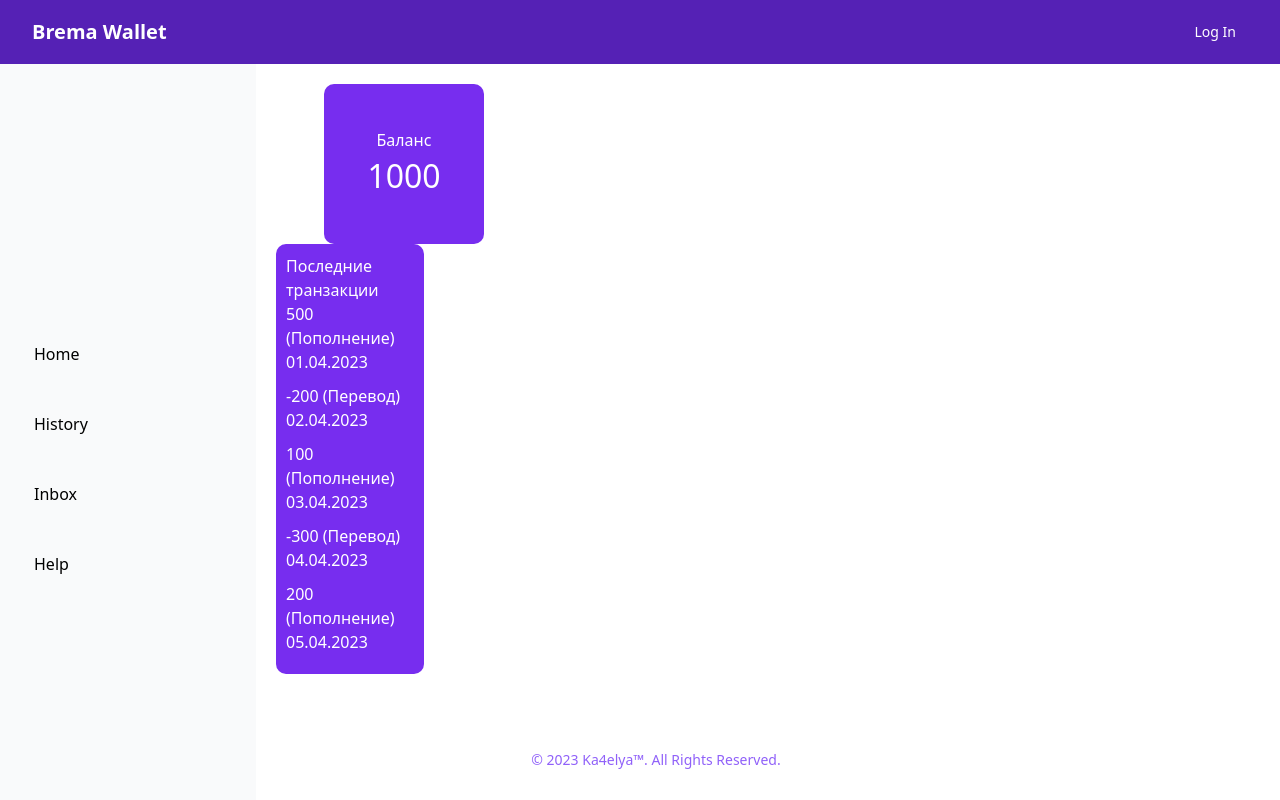
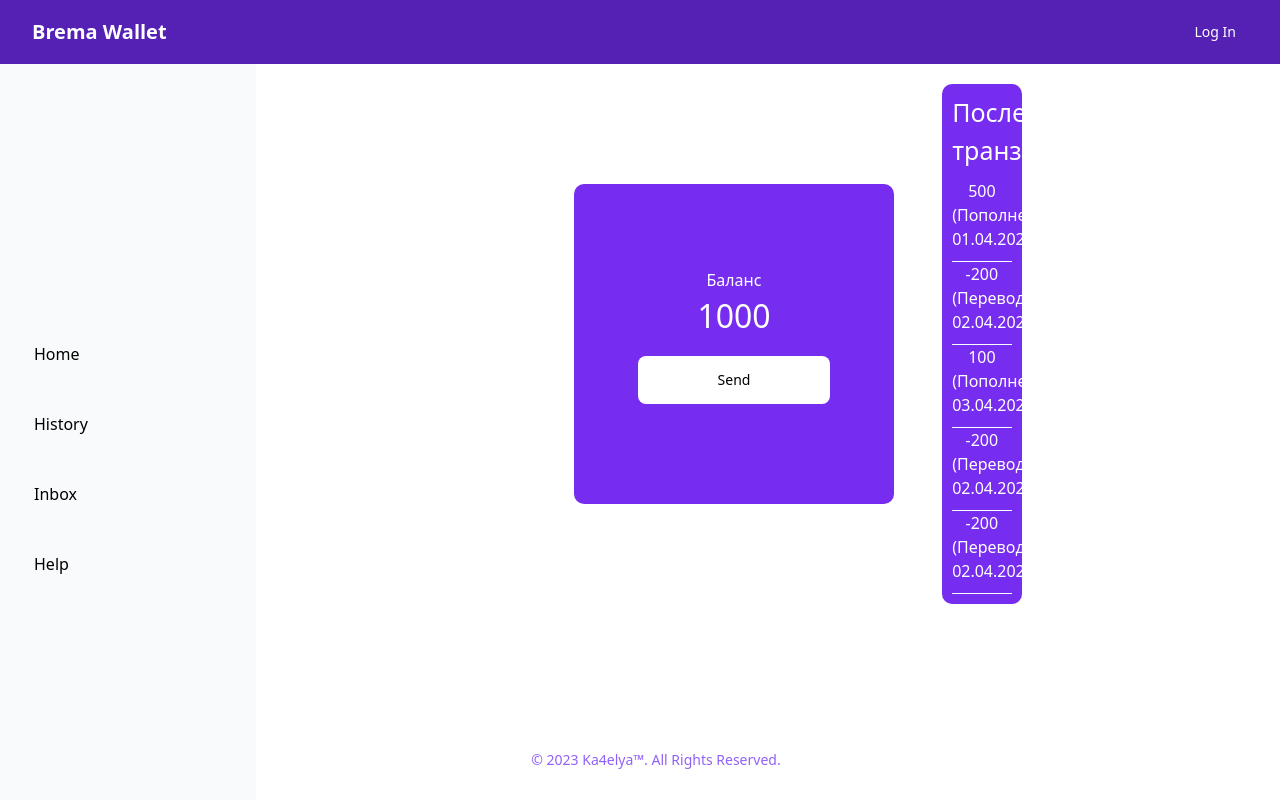
Before and after one commit to luvlqq/bremaWallet, a SvelteKit app in the folder packages/client/: page /accountPage in a window 1280 px wide. Built offline with nearby package versions, Linux system fonts and the light colour scheme.

Commit message:
modal window create a transfer modal window + smthng else

```diff
--- a/packages/client/package.json
+++ b/packages/client/package.json
@@ -37,7 +37,9 @@
 		"flowbite": "^1.6.5",
 		"flowbite-svelte": "^0.34.9",
 		"rollup-plugin-copy": "^3.4.0",
+		"svelte-material-ui": "^7.0.0-beta.3",
 		"svelte-navigator": "^3.2.2",
-		"svelte-select": "^5.0.1"
+		"svelte-select": "^5.0.1",
+		"svelte-simple-modal": "^1.5.2"
 	}
 }
--- a/packages/client/src/routes/accountPage/+page.svelte
+++ b/packages/client/src/routes/accountPage/+page.svelte
@@ -3,10 +3,16 @@
     import Nav from "../components/Navbar.svelte";
     import Balance from '../components/dashboard/balance.svelte';
     import Transactions from '../components/dashboard/transactions.svelte';
+    import Modal from '../components/dashboard/transferModal.svelte'
 
     import {onMount} from "svelte";
 
     let activeMenu = "";
+    let showModal = false;
+
+    function toggleModal() {
+        showModal = !showModal;
+    }
 
     onMount(() => {
         activeMenu = "home";
@@ -17,35 +23,30 @@
         {amount: 500, type: 'Пополнение', date: '01.04.2023'},
         {amount: -200, type: 'Перевод', date: '02.04.2023'},
         {amount: 100, type: 'Пополнение', date: '03.04.2023'},
-        {amount: -300, type: 'Перевод', date: '04.04.2023'},
-        {amount: 200, type: 'Пополнение', date: '05.04.2023'}
+        {amount: -200, type: 'Перевод', date: '02.04.2023'},
+        {amount: -200, type: 'Перевод', date: '02.04.2023'},
+
     ];
 </script>
 <style>
-    .page-container {
-        display: flex;
-        flex-direction: row;
-        justify-content: flex-start;
-        align-items: stretch;
-        height: 50%;
-    }
+
 
     .dashboard {
-        justify-content: space-between;
+        justify-content: center;
         flex-direction: row;
         padding: 20px;
-        border-radius: 10px;
+        margin-left: 250px;
     }
 </style>
 <Nav/>
-<div class="page-container">
-    <Sidebar/>
-</div>
+<Sidebar/>
 <div class="">
     <div class="dashboard">
-        <div class="ml-64">
-            <div class="content">
+        <div class="ml-64 flex justify-center items-center space-x-4">
+            <div class="flex-grow">
                 <Balance balance={balance} />
+            </div>
+            <div class="flex-grow">
                 <Transactions transactions={transactions} />
             </div>
         </div>
--- a/packages/client/src/routes/components/dashboard/balance.svelte
+++ b/packages/client/src/routes/components/dashboard/balance.svelte
@@ -1,16 +1,42 @@
 <script>
     export let balance;
+
+    let showModal = false;
+
+    function toggleModal() {
+        showModal = !showModal;
+    }
 </script>
-
+<div class="balance-wrapper">
 <div class="balance">
     <div class="balText">Баланс</div>
     <div class="bal">{balance}</div>
+    <button type="button" class="my-4 text-black bg-white hover:bg-purple-800 hover:text-white focus:outline-none font-medium rounded-lg text-sm px-5 py-2.5 w-48 h-12" on:click={toggleModal}>Send</button>
+
+    {#if showModal}
+        <div class="fixed top-0 left-0 w-full h-full bg-black opacity-50 z-10"></div>
+        <div class="fixed top-0 left-0 w-full h-full flex justify-center items-center z-20">
+            <div class="bg-white p-8 rounded-lg">
+                <h2 class="text-lg font-medium mb-4 text-black">Money Send</h2>
+                <input type="text" class="rounded-lg bg-gray-50 border text-gray-900 focus:ring-blue-500 focus:border-blue-500 block flex-1 min-w-0 w-full text-sm border-gray-300 p-2.5  dark:bg-gray-700 dark:border-gray-600 dark:placeholder-gray-400 dark:text-white dark:focus:ring-blue-500 dark:focus:border-blue-500" placeholder="User login">
+                <input type="number" min="1" class="my-4 rounded-lg bg-gray-50 border text-gray-900 focus:ring-blue-500 focus:border-blue-500 block flex-1 min-w-0 w-full text-sm border-gray-300 p-2.5  dark:bg-gray-700 dark:border-gray-600 dark:placeholder-gray-400 dark:text-white dark:focus:ring-blue-500 dark:focus:border-blue-500" placeholder="Amount">
+                <button type="button" class="my-4 mx-4 bg-purple-800 text-white px-4 py-2 rounded-lg hover:bg-purple-700 focus:outline-none" on:click={toggleModal}>Close</button>
+                <button type="button" class="my-4 mx-4 bg-purple-800 text-white px-4 py-2 rounded-lg hover:bg-purple-700 focus:outline-none" on:click={toggleModal}>Send</button>
+            </div>
+        </div>
+    {/if}
+</div>
 </div>
 
 <style>
+    .balance-wrapper {
+        width: 15%;
+        height: 100%;
+        margin-right: 20px;
+    }
     .balance {
-        width: 10rem;
-        height: 10rem;
+        width: 20rem;
+        height: 20rem;
         display: flex;
         flex-direction: column;
         align-items: center;
@@ -23,9 +49,6 @@
         text-align: center;
     }
 
-    .balance:hover{
-        background-color: #8a49f3;
-    }
 
     .balText {
         display: block;
--- a/packages/client/src/routes/components/dashboard/transactions.svelte
+++ b/packages/client/src/routes/components/dashboard/transactions.svelte
@@ -4,21 +4,29 @@
 
 <div class="transactions-wrapper">
     <div class="transactions">
-        <h2>Последние транзакции</h2>
+        <div class="last-tr">Последние транзакции</div>
         {#each transactions as transaction}
             <div class="transaction">
                 <p>{transaction.amount} ({transaction.type})</p>
                 <p>{transaction.date}</p>
             </div>
+            <div class="line"></div>
         {/each}
     </div>
 </div>
 
 <style>
+    .last-tr {
+        font-size: 25px;
+        padding-bottom: 10px;
+    }
+    .line {
+        border-bottom: 1px solid #ffffff;
+    }
     .transactions-wrapper {
-        width: 15%;
+        width: 25%;
         height: 100%;
-        margin-right: 20px;
+
     }
     .transactions {
         display: flex;
@@ -29,6 +37,7 @@
         border-radius: 10px;
         color: white;
         flex: 1;
+        text-align: center;
     }
     .transaction {
         margin-bottom: 10px;
--- a/packages/client/src/routes/testF/+page.svelte
+++ b/packages/client/src/routes/testF/+page.svelte
@@ -1,77 +1,20 @@
 <script>
-    import { onMount } from "svelte";
+    let showModal = false;
 
-    let text = "Auto typing text";
-
-    let typedText = "";
-
-    let isDeleting = false;
-
-    let typingIdx = 0;
-
-    let delay = 100;
-
-    function startTyping() {
-        onMount(() => {
-            type();
-        });
+    function toggleModal() {
+        showModal = !showModal;
     }
-
-    function type() {
-        if (typingIdx < text.length) {
-            typedText += text[typingIdx];
-            typingIdx++;
-            delay = isDeleting ? 50 : 100;
-            $: setTimeout(type, delay);
-        } else {
-            $: setTimeout(deleteText, 1500);
-        }
-    }
-
-    function deleteText() {
-        if (typedText.length > 0) {
-            typedText = typedText.slice(0, typedText.length - 1);
-            delay = isDeleting ? 50 : 100;
-            $: setTimeout(deleteText, delay);
-        } else {
-            typingIdx = 0;
-            isDeleting = false;
-            $: setTimeout(type, 500);
-        }
-    }
-
-    startTyping();
 </script>
 
-<style>
-    .typing-text {
-        font-size: 2rem;
-        font-weight: bold;
-        color: #333;
-        white-space: nowrap;
-        overflow: hidden;
-        border-right: 0.15em solid #333;
-        animation: typing 1s steps(30, end), blink-caret 0.5s step-end infinite;
-    }
+<button type="button" class="my-4 text-black bg-white hover:bg-purple-800 hover:text-white focus:outline-none font-medium rounded-lg text-sm px-5 py-2.5 w-48 h-12" on:click={toggleModal}>Send</button>
 
-    @keyframes typing {
-        from {
-            width: 0;
-        }
-        to {
-            width: 100%;
-        }
-    }
-
-    @keyframes blink-caret {
-        from,
-        to {
-            border-color: transparent;
-        }
-        50% {
-            border-color: #333;
-        }
-    }
-</style>
-
-<div class="typing-text">{typedText}</div>
+{#if showModal}
+    <div class="fixed top-0 left-0 w-full h-full bg-black opacity-50 z-10"></div>
+    <div class="fixed top-0 left-0 w-full h-full flex justify-center items-center z-20">
+        <div class="bg-white p-8 rounded-lg">
+            <h2 class="text-lg font-medium mb-4">Modal Title</h2>
+            <p class="mb-4">Modal content goes here</p>
+            <button type="button" class="bg-purple-800 text-white px-4 py-2 rounded-lg hover:bg-purple-700 focus:outline-none" on:click={toggleModal}>Close</button>
+        </div>
+    </div>
+{/if}
--- /dev/null
+++ b/packages/client/src/routes/testF/Popup.svelte
@@ -0,0 +1 @@
+<p>🎉 Hi 🍾</p>
```
Also changed, not shown: packages/client/src/routes/components/dashboard/transferModal.svelte (added), 1 other file (tests, documents, lock files or other folders).
